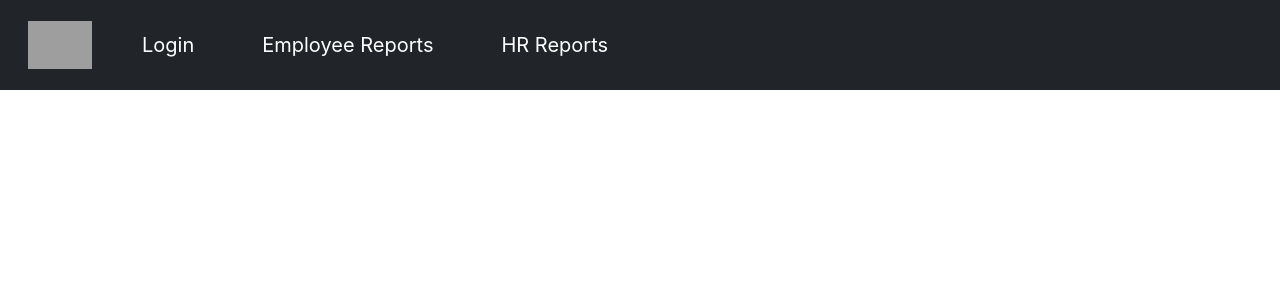
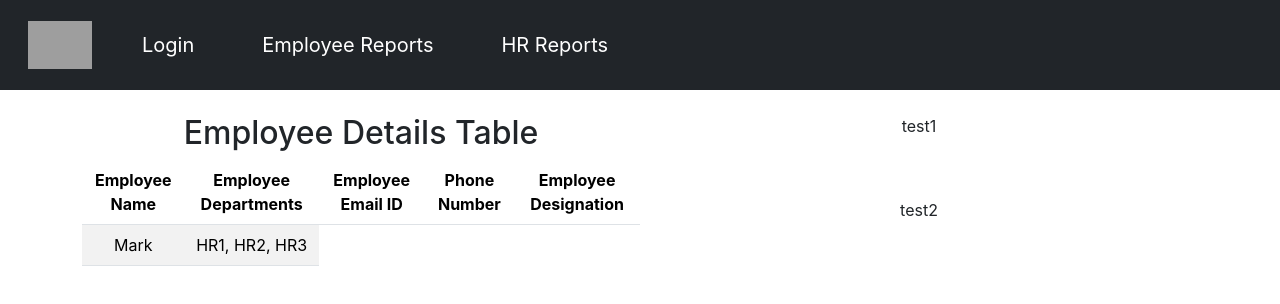
Before and after one commit to NomulaPoojitha/time-attendance-frontend, a React (Create React App) app: page /employee-reports/1 in a window 1280 px wide. Shown: the top 304 px of the page. Built offline with nearby package versions, Linux system fonts and the light colour scheme; grey boxes are pictures that could not be loaded.

Commit message:
add employee modification

```diff
--- a/package.json
+++ b/package.json
@@ -4,6 +4,7 @@
   "private": true,
   "dependencies": {
     "@material-ui/core": "^4.12.4",
+    "@mui/material": "^5.15.10",
     "@testing-library/jest-dom": "^5.17.0",
     "@testing-library/react": "^13.4.0",
     "@testing-library/user-event": "^13.5.0",
--- a/src/App.css
+++ b/src/App.css
@@ -47,3 +47,14 @@
   text-decoration: none;
   font-size: 20px;
 }
+
+
+
+
+/* employee css */
+
+
+.custom-table-container {
+  height: 300px; /* Set your desired height */
+  overflow-y: auto; /* Add a vertical scrollbar if needed */
+}
--- a/src/App.js
+++ b/src/App.js
@@ -10,11 +10,11 @@ function App() {
   return (
     <div className="App">
   <Menu />
-<div class="container mt-5">
+<div class="container mt-4">
   <div class="row">
     <div class="col-12">
     <Routes>
-        <Route path='/employee-reports' element={<Employee/>}></Route>
+        <Route path='/employee-reports/:id' element={<Employee/>}></Route>
       </Routes>
     </div>
     <div class="col-12">
--- a/src/components/Employee.js
+++ b/src/components/Employee.js
@@ -1,6 +1,9 @@
 import React from 'react'
+import { useParams } from 'react-router-dom'
 
 export default function Employee() {
+
+  const {id} = useParams();
 
   //total attendance for month
   //total overtime
@@ -11,7 +14,64 @@ export default function Employee() {
   return (
     //use bootstrap to create a card with the above details
     <div>
-      <h1>Employee Page</h1>
+      {/* <div className='container'>
+        <div className='row'>
+          <div className='col-12'>
+            <h1>Employee Reports</h1>
+          </div>
+          <div className='col-12'>
+            <h3>Employee ID : {id}</h3>
+          </div>
+          <div className='col-12'>
+            <h3>Total Attendance for the month : 30</h3>
+          </div>
+          <div className='col-12'>
+            <h3>Total Overtime : 10 hours</h3>
+          </div>
+          <div className='col-12'>
+            <h3>Total Late Arrival : 5 hours</h3>
+          </div>
+          <div className='col-12'>
+            <h3>Payroll with late arrival and overtime : 10000</h3>
+          </div>
+          <div className='col-12'>
+            <h3>HR Departments and details : HR1, HR2, HR3</h3>
+          </div>
+        </div>
+      </div> */}
+
+      {/* employee name , employee departments , employee email id , phone number , employee designation, */}
+
+<div class="row row-cols-1 row-cols-lg-2 g-0 overflow-hidden">
+        <div class="col">
+            <div class="lc-block">
+              <h2>Employee Details Table</h2>
+            </div>
+            <div class="lc-block">
+              <table class="table table-striped">
+                <thead>
+                  <tr>
+                    <th scope="col">Employee Name</th>
+                    <th scope="col">Employee Departments</th>
+                    <th scope="col">Employee Email ID</th>
+                    <th scope="col">Phone Number</th>
+                    <th scope="col">Employee Designation</th>
+                  </tr>
+                </thead>
+                <tbody>
+                  <tr>
+                    <td>Mark</td>
+                    <td>HR1, HR2, HR3</td>
+                  </tr>
+                </tbody>
+              </table>
+            </div>
+        </div>
+        <div class="col row row-cols-1 g-0">
+            <div class="col lc-block">test1</div>
+            <div class="col lc-block">test2</div>
+        </div>
+    </div>
     </div>
 
   )
```
Also changed, not shown: 1 other file (tests, documents, lock files or other folders).
